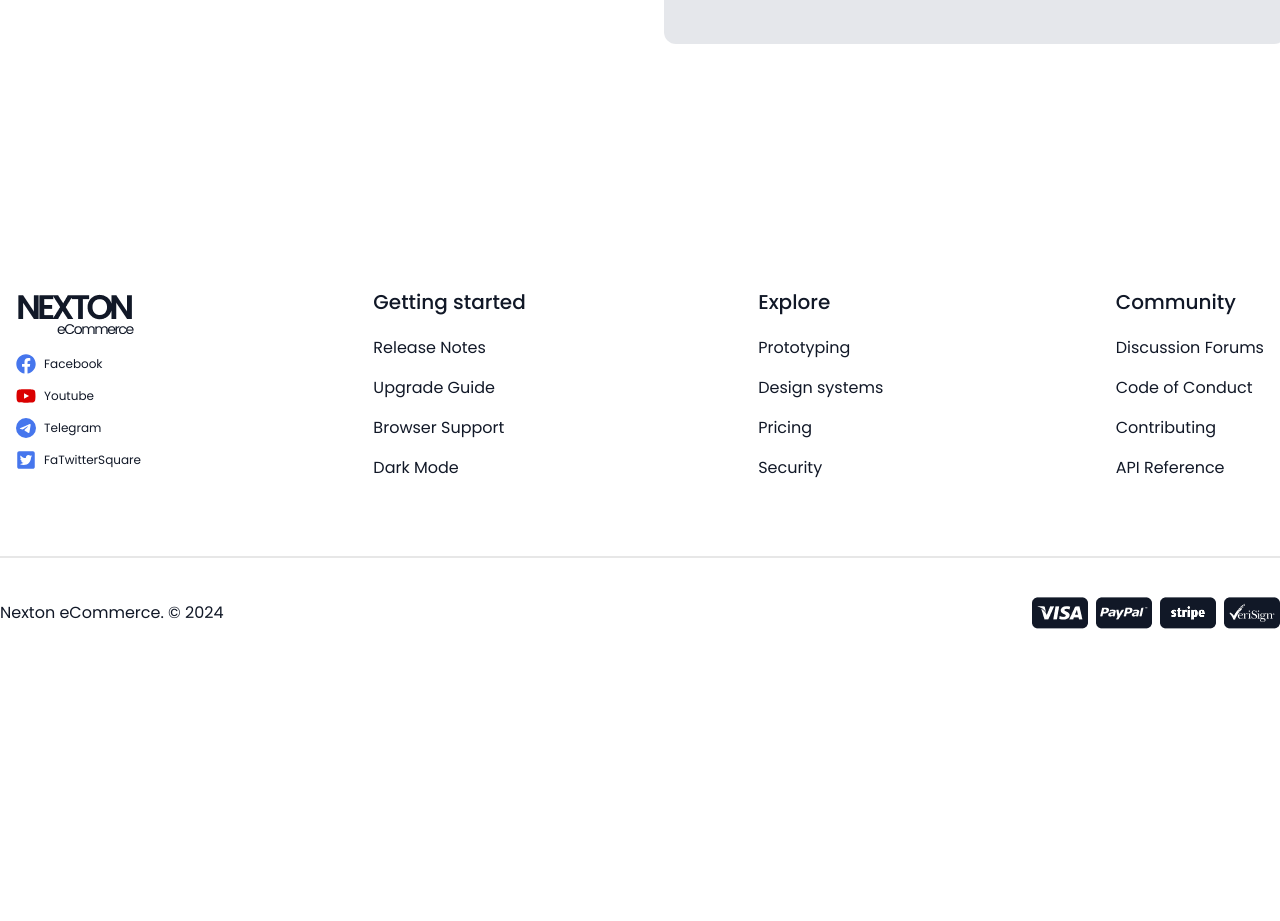
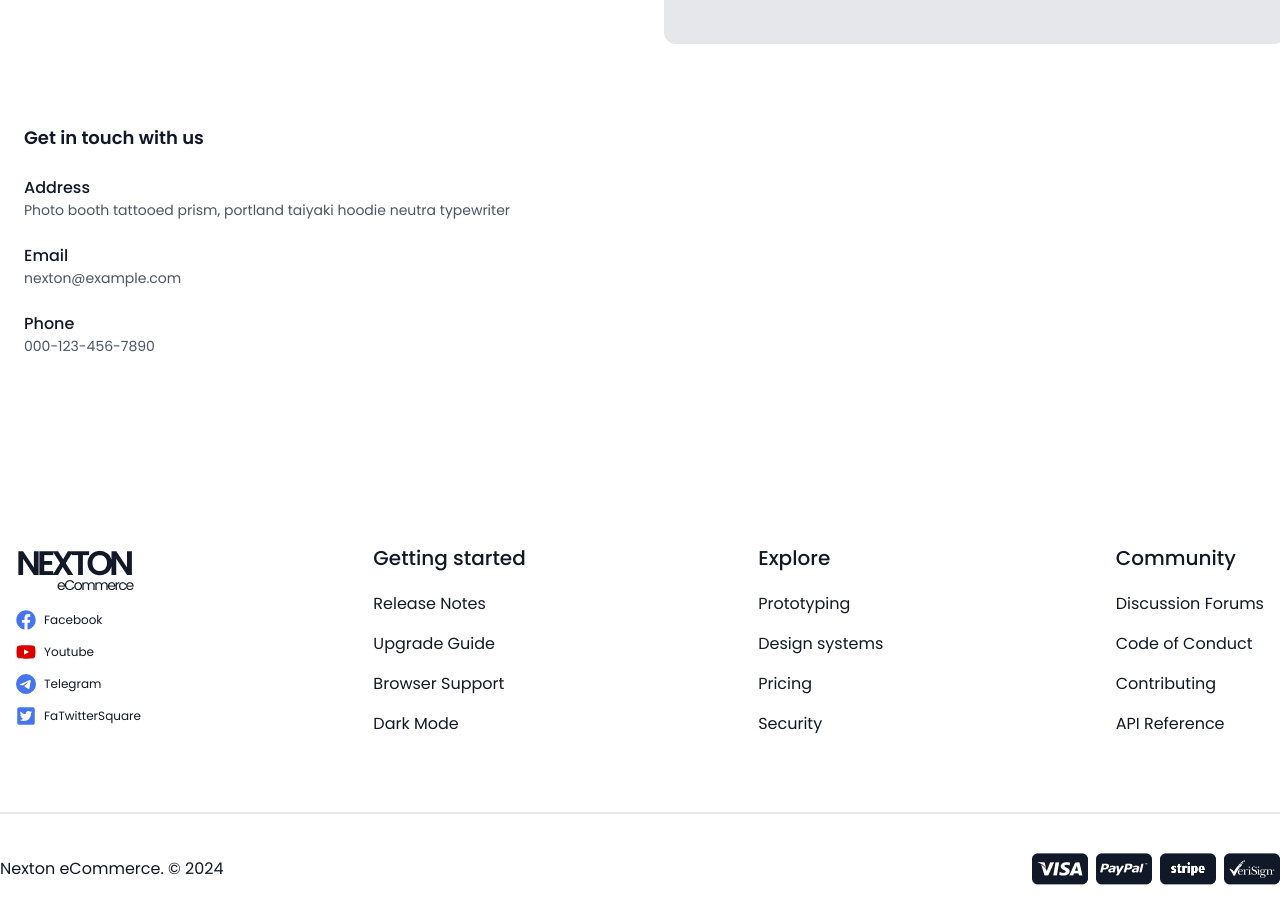
Before and after one commit to mahirTheCoder/Nexton-E-commerce, a React (Vite) app: page /Localstorage in a window 1280 px wide. Shown: the part 1340-2261 px from the top of the page. Before the commit the page ends 2005 px from the top, so only its background shows below. Built offline with nearby package versions, Linux system fonts and the light colour scheme; no server answers.

Commit message:
contact part

```diff
--- a/src/Components/About.jsx
+++ b/src/Components/About.jsx
@@ -56,7 +56,34 @@ const About = () => {
           ></div>
         </div>
 
+        {/* --------------------- CONTACT AREA --------------------- */}
+        <div className="grid grid-cols-2 gap-16 mt-12">
 
+          {/* LEFT CONTACT DETAILS */}
+          <div>
+            <h3 className="text-lg font-semibold mb-6">Get in touch with us</h3>
+
+            <div className="mb-6">
+              <h4 className="font-medium">Address</h4>
+              <p className="text-sm text-gray-600">
+                Photo booth tattooed prism, portland taiyaki hoodie neutra typewriter
+              </p>
+            </div>
+
+            <div className="mb-6">
+              <h4 className="font-medium">Email</h4>
+              <p className="text-sm text-gray-600">nexton@example.com</p>
+            </div>
+
+            <div className="mb-6">
+              <h4 className="font-medium">Phone</h4>
+              <p className="text-sm text-gray-600">000-123-456-7890</p>
+            </div>
+
+
+          </div>
+
+        </div>
       </section>
     </>
   );
```
